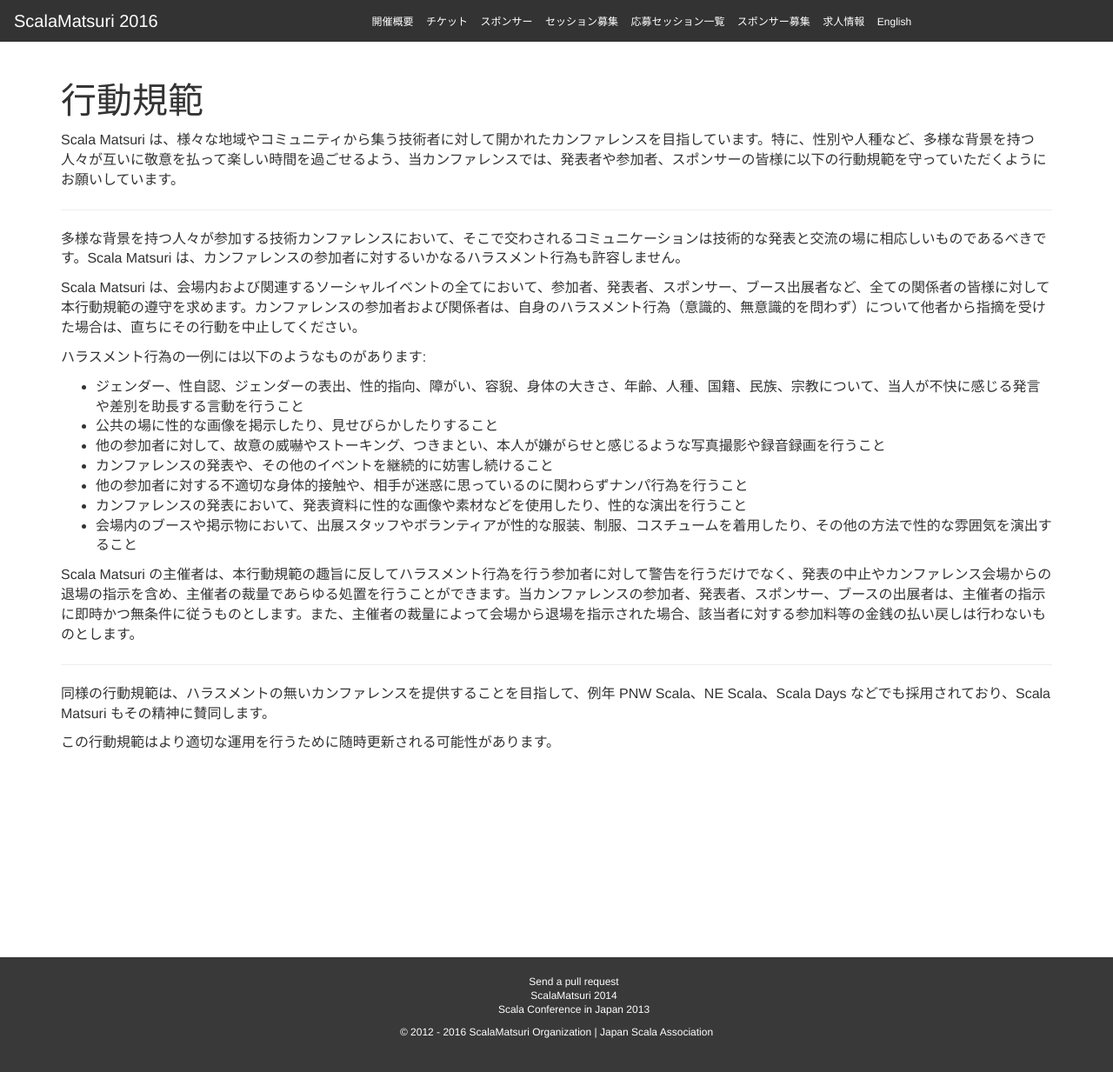
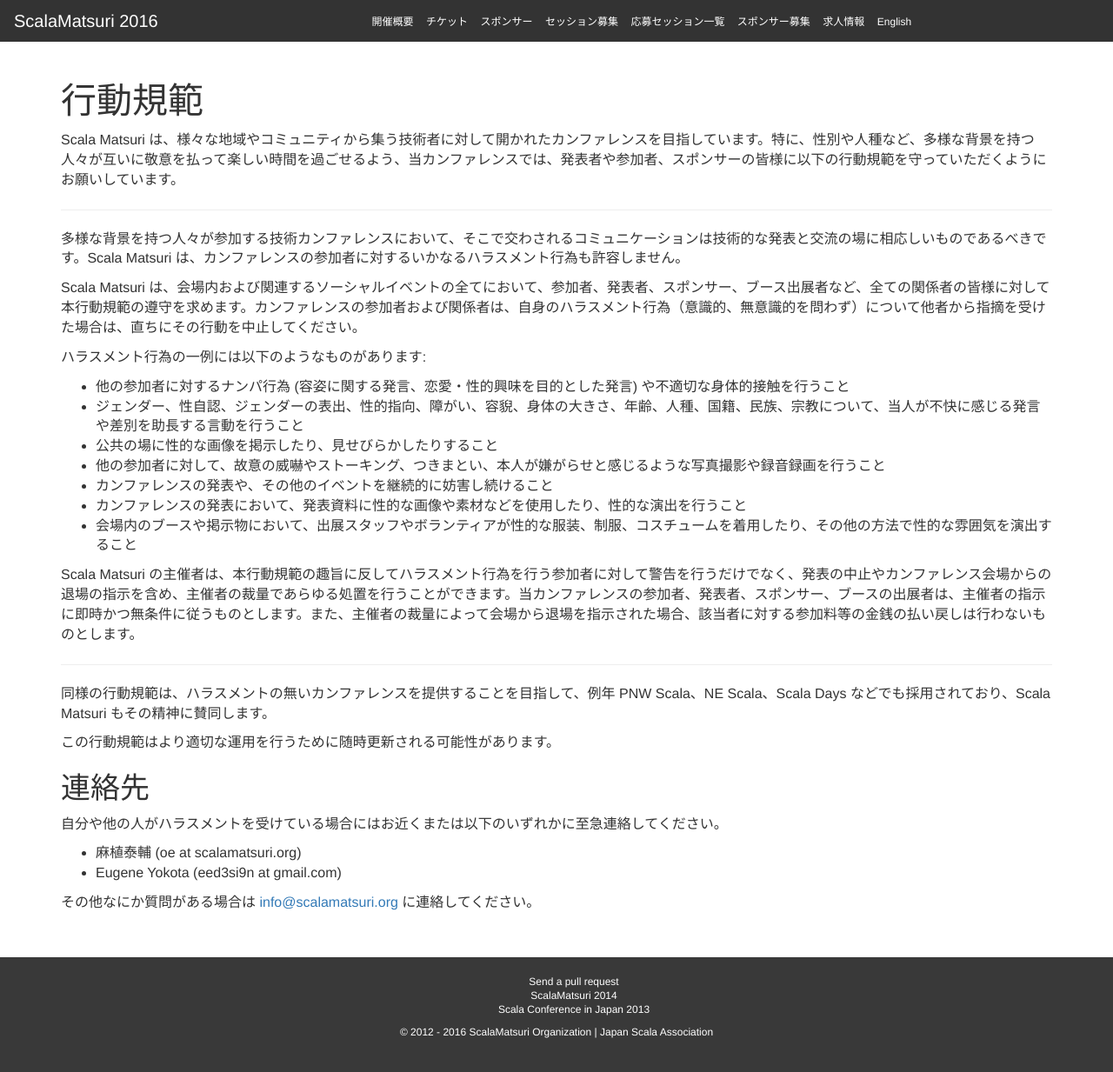
Before and after one commit to scalajp/2016.scalamatsuri.org, a Jekyll site: the page built from ja/code-of-conduct/index.html, in a window 1280 px wide and 1241 px high. Shown: the top 1233 px of the window at 87% size. Built offline with Jekyll 4.4.1, drawn with Linux system fonts in a browser that asks for light colours; nearby versions of some CDN libraries; comment, search, counter and statistics services are not loaded.

Commit message:
Non fraternization policy

```diff
--- a/ja/code-of-conduct/index.html
+++ b/ja/code-of-conduct/index.html
@@ -18,11 +18,11 @@ title: 行動規範
 <p>
   ハラスメント行為の一例には以下のようなものがあります:
   <ul>
+    <li>他の参加者に対するナンパ行為 (容姿に関する発言、恋愛・性的興味を目的とした発言) や不適切な身体的接触を行うこと</li>
     <li>ジェンダー、性自認、ジェンダーの表出、性的指向、障がい、容貎、身体の大きさ、年齢、人種、国籍、民族、宗教について、当人が不快に感じる発言や差別を助長する言動を行うこと</li>
     <li>公共の場に性的な画像を掲示したり、見せびらかしたりすること</li>
     <li>他の参加者に対して、故意の威嚇やストーキング、つきまとい、本人が嫌がらせと感じるような写真撮影や録音録画を行うこと</li>
     <li>カンファレンスの発表や、その他のイベントを継続的に妨害し続けること</li>
-    <li>他の参加者に対する不適切な身体的接触や、相手が迷惑に思っているのに関わらずナンパ行為を行うこと</li>
     <li>カンファレンスの発表において、発表資料に性的な画像や素材などを使用したり、性的な演出を行うこと</li>
     <li>会場内のブースや掲示物において、出展スタッフやボランティアが性的な服装、制服、コスチュームを着用したり、その他の方法で性的な雰囲気を演出すること</li>
   </ul>
@@ -37,13 +37,14 @@ title: 行動規範
 <p>
   この行動規範はより適切な運用を行うために随時更新される可能性があります。
 </p>
-<!--
 <h2>連絡先</h2>
 <p>
-  自分や他の人がハラスメントを受けている場合にはお近くのスタッフまで声をおかけください。
+  自分や他の人がハラスメントを受けている場合にはお近くまたは以下のいずれかに至急連絡してください。
+  <ul>
+    <li>麻植泰輔 (oe at scalamatsuri.org)</li>
+    <li>Eugene Yokota (eed3si9n at gmail.com)</li>
+  </ul>
 </p>
 <p>
-  急を要する場合には次のいずれかにご連絡ください。
+  その他なにか質問がある場合は <a href="mailto:info@scalamatsuri.org">info@scalamatsuri.org</a> に連絡してください。
 </p>
-TBD
--->
```
Also changed, not shown: en/code-of-conduct/index.html (+5 -2 lines).
